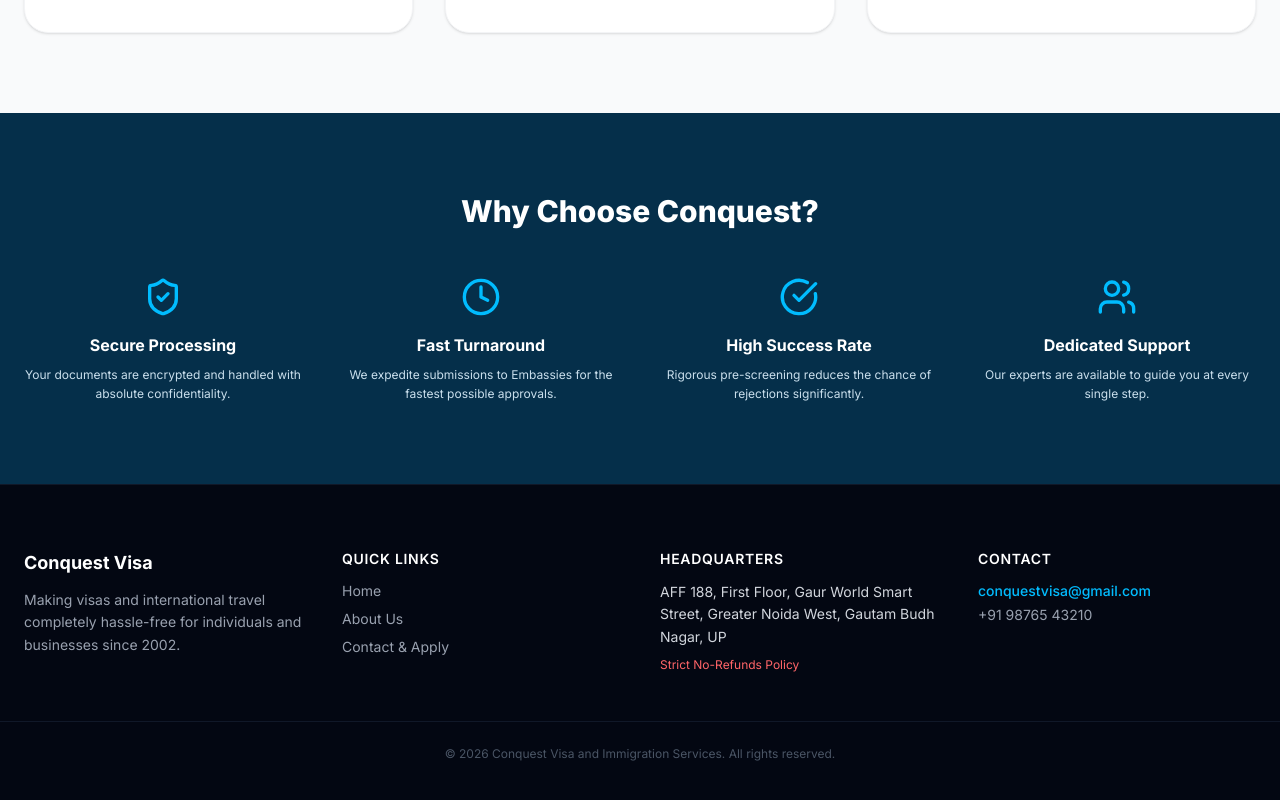
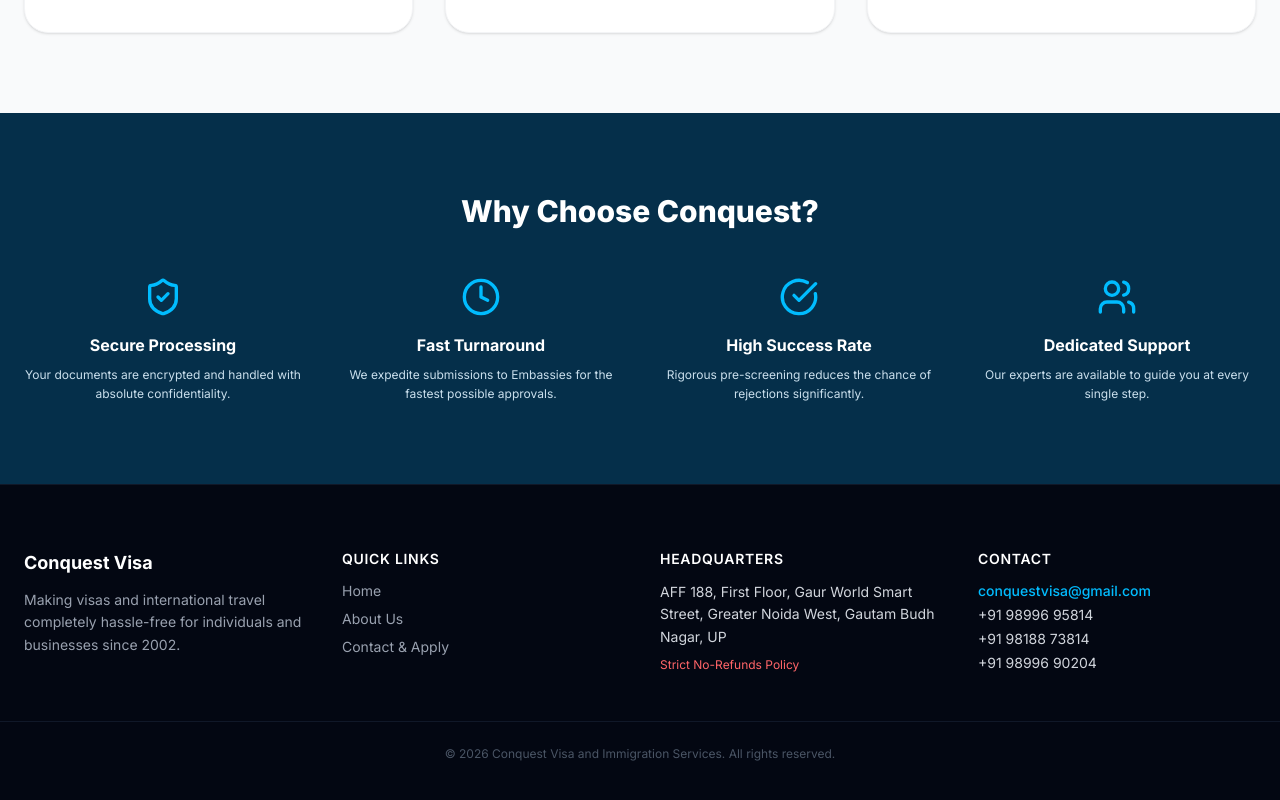
Before and after one commit to chaudharyKrrish7/conquestN, a Next.js app: page / in a window 1280 px wide. Shown: the part 1915-2715 px from the top of the page. Built offline with nearby package versions, Linux system fonts and the light colour scheme.

Commit message:
changed numbers

```diff
--- a/src/components/Footer.tsx
+++ b/src/components/Footer.tsx
@@ -26,12 +26,16 @@ export default function Footer() {
           </p>
           <p className="text-xs text-red-400 mt-2">Strict No-Refunds Policy</p>
         </div>
+        {/* Inside src/components/Footer.tsx */}
         <div>
           <h4 className="text-white font-semibold text-sm mb-3 uppercase tracking-wider">Contact</h4>
           <p className="text-sm text-sky-400 font-medium hover:text-sky-300 transition-colors">
             <a href="mailto:conquestvisa@gmail.com">conquestvisa@gmail.com</a>
           </p>
-          <p className="text-sm mt-1">+91 98765 43210</p>
+          {/* Updated Phone Number */}
+          <p className="text-sm mt-1 text-gray-300">+91 98996 95814</p>
+          <p className="text-sm mt-1 text-gray-300">+91 98188 73814</p>
+          <p className="text-sm mt-1 text-gray-300">+91 98996 90204</p>
         </div>
       </div>
       <div className="max-w-7xl mx-auto px-6 mt-12 pt-6 border-t border-gray-900 text-center text-xs text-gray-600">
```
